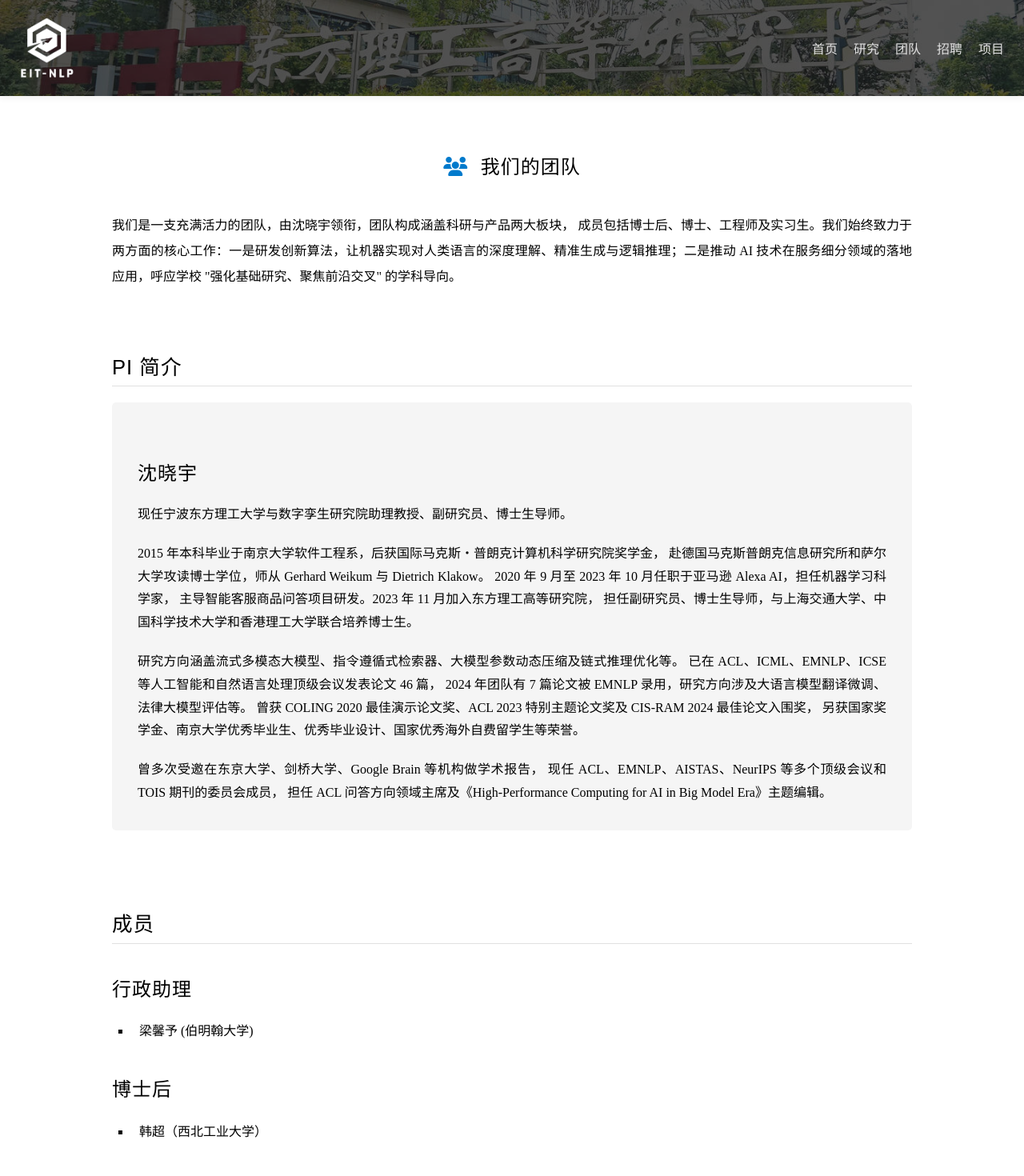
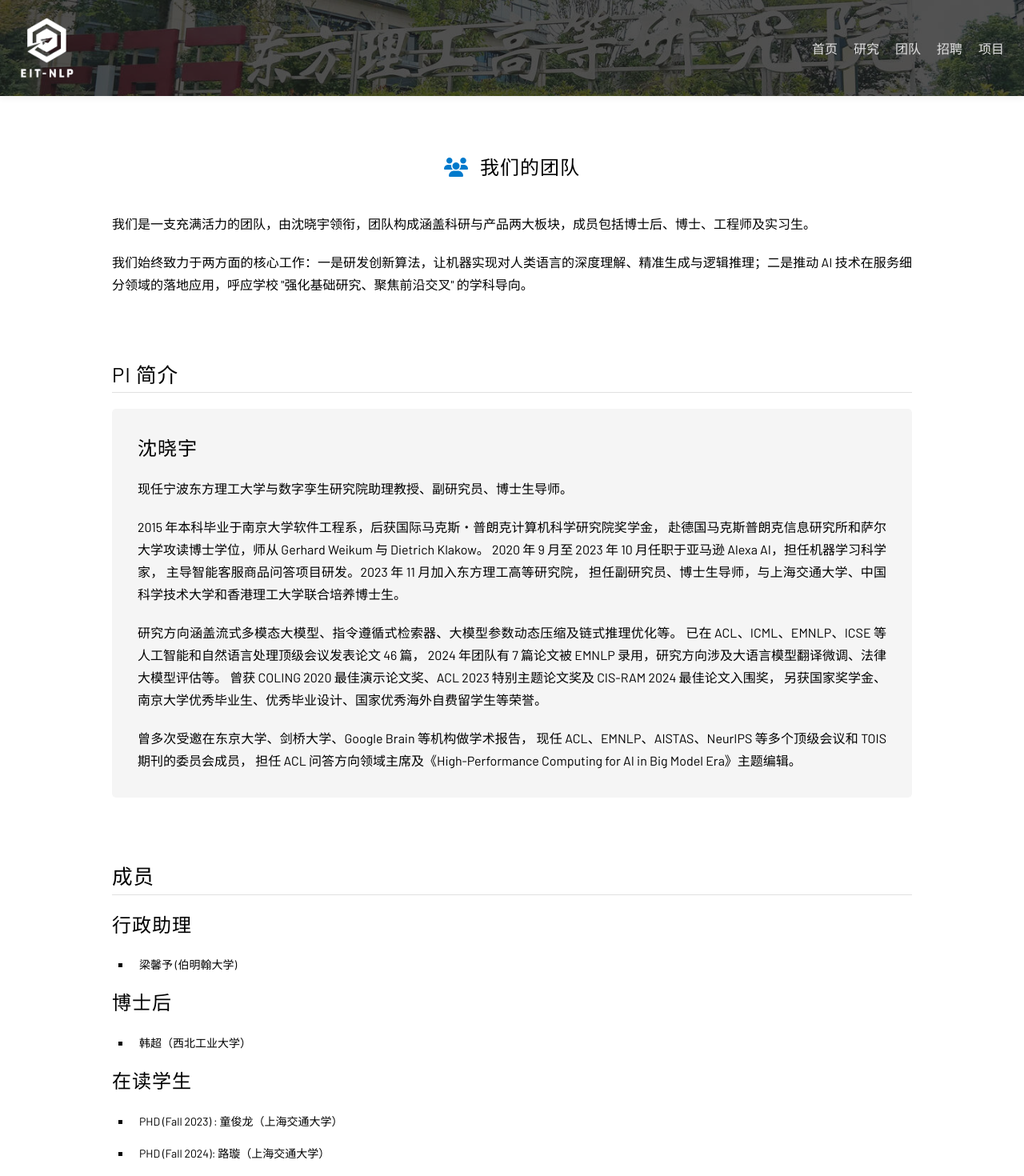
Before and after one commit to EIT-NLP/lab-website, a Vue app: page /#/team in a window 1280 px wide. Shown: the top 1470 px of the page at 80% size. Built offline with nearby package versions, Linux system fonts and the light colour scheme.

Commit message:
fix：字体修改

```diff
--- a/index.html
+++ b/index.html
@@ -4,6 +4,7 @@
     <meta charset="UTF-8">
     <link rel="icon" href="/favicon.ico">
     <meta name="viewport" content="width=device-width, initial-scale=1.0">
+    <link href="https://fonts.googleapis.com/css2?family=Barlow:wght@400&display=swap" rel="stylesheet">
     <title>EIT-NLP - 宁波东方理工大学自然语言处理课题组</title>
   </head>
   <body>
--- a/src/views/TeamView.vue
+++ b/src/views/TeamView.vue
@@ -3,8 +3,10 @@
     <h1><i class="fa-solid fa-users"></i> 我们的团队</h1>
 
     <p class="intro">
-      我们是一支充满活力的团队，由沈晓宇领衔，团队构成涵盖科研与产品两大板块，
-      成员包括博士后、博士、工程师及实习生。我们始终致力于两方面的核心工作：一是研发创新算法，让机器实现对人类语言的深度理解、精准生成与逻辑推理；二是推动 AI 技术在服务细分领域的落地应用，呼应学校 "强化基础研究、聚焦前沿交叉" 的学科导向。
+      我们是一支充满活力的团队，由沈晓宇领衔，团队构成涵盖科研与产品两大板块，成员包括博士后、博士、工程师及实习生。
+    </p>
+    <p class="intro">
+      我们始终致力于两方面的核心工作：一是研发创新算法，让机器实现对人类语言的深度理解、精准生成与逻辑推理；二是推动 AI 技术在服务细分领域的落地应用，呼应学校 "强化基础研究、聚焦前沿交叉" 的学科导向。
     </p>
 
     <p class="intro">
@@ -177,7 +179,7 @@ h3 {
   text-align: left;
   letter-spacing: 1px;
   line-height: 1.4;
-  margin: 40px 0 20px 0;
+  margin: 0px 0 20px 0;
   color: var(--text);
 }
 
@@ -233,6 +235,9 @@ ul {
 
 .members-section {
   margin-top: 0px;
+  h2{
+    margin-top: 0px;
+  }
 }
 .join-section {
   text-align: center;
@@ -271,4 +276,17 @@ ul {
     }
   }
 }
+p{
+  line-height: 28px !important;
+  text-align: justify !important;
+  font-family: Barlow, sans-serif !important;
+}
+li{
+  line-height: 28px !important;
+  text-align: justify !important;
+  font-family: 'Barlow', sans-serif !important;
+  list-style-type: square !important;
+  font-size: 14px !important;
+  font-weight: 400 !important;
+}
 </style>
```
